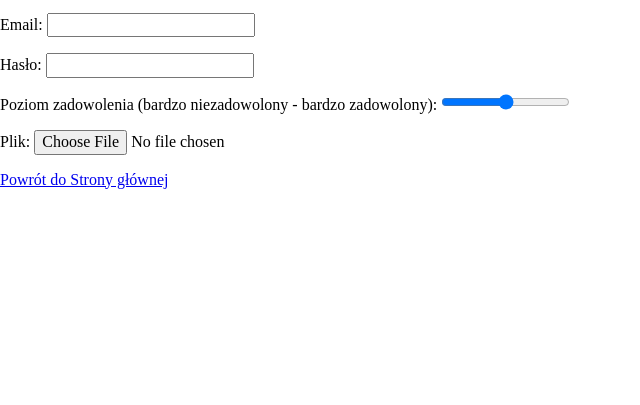
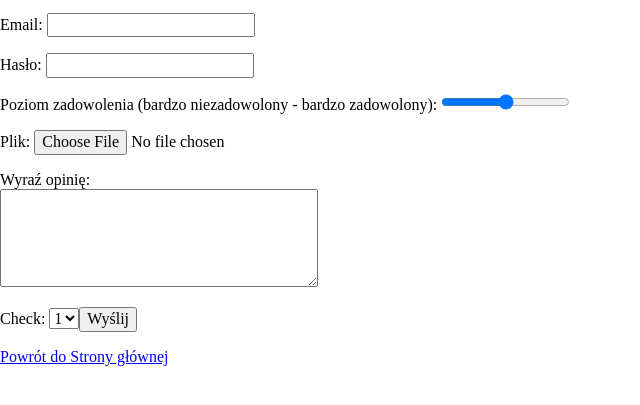
Before and after one commit to dariasikora/input, a plain HTML site: page other.html in a window 1280 px wide. Shown: the part 107-512 px from the top of the page, without its empty margins (0-640 px from the left). Drawn offline with Linux system fonts and the light colour scheme.

Commit message:
select, textarea, submit

```diff
--- a/other.html
+++ b/other.html
@@ -60,8 +60,32 @@
                 </label>
             </p>
         </form>
+        <form>
+            <label for="opinion">Wyraź opinię:</label><br>
+            <textarea class="opinion" id="opinion" name="opinion" rows="5" cols="33"></textarea>
+
+    </form>
+
+        <form>
+        <p>
+            <label for="band">Check:
+                <select class="band" id="band" name="band">
+                    <option value="band-1">1</option>
+                    <option value="band-2">2</option>
+                    <option value="band-3">3</option>
+            </label>
+        </p>
+    </form>
+
+    <p>
+        <input name="agreement" type="submit" value="Wyślij">
+    </p>
+
     </main>
+
     <footer class="footer"><a class="footer__link" href="index.html">Powrót do Strony głównej</a></footer>
+
+
 </body>
 
 </html>
```
